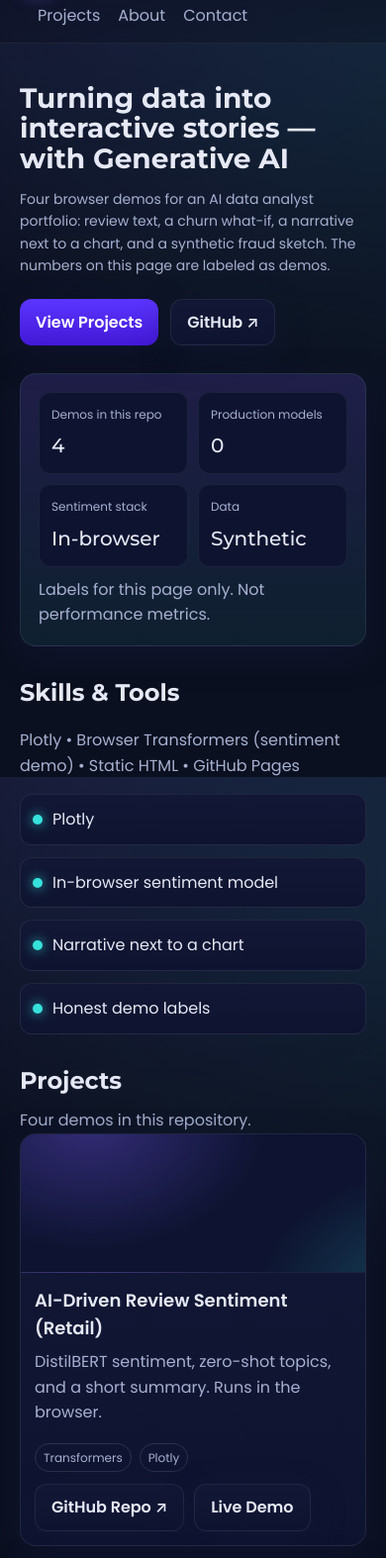
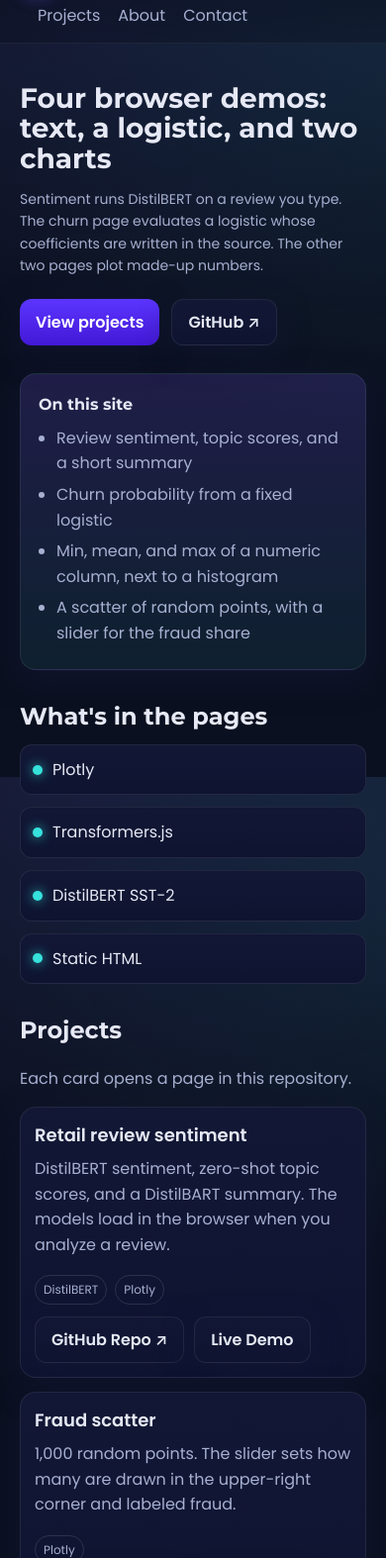
Before and after one commit to ParBproject/Generative-AI-Data, a website: page index.html in a window 390 px wide. Shown: the part 59-1633 px from the top of the page at 99% size. Drawn offline with Linux system fonts and the light colour scheme.

Commit message:
Remove generated images and rewrite the demo copy (#18)
The README read like interview notes, and the repo still held
generated dashboard pictures plus screenshots of charts the pages
no longer draw. The copy now matches what the four pages actually do.

```diff
--- a/index.html
+++ b/index.html
@@ -3,16 +3,13 @@
 <head>
   <meta charset="utf-8" />
   <meta name="viewport" content="width=device-width, initial-scale=1" />
-  <title>Generative AI Data Analyst – Portfolio</title>
-  <meta name="description" content="Four browser demos: in-browser DistilBERT sentiment, a two-feature churn sketch, column min/mean/max with example-claim checks, and a synthetic fraud cloud." />
-  <meta name="author" content="ParBproject" />
-  <meta property="og:title" content="Generative AI Data Analyst – Portfolio" />
-  <meta property="og:description" content="Four labeled browser demos on synthetic data. No forecast, confidence interval, or classifier is drawn on the homepage." />
+  <title>Data demos — Par Bahrae</title>
+  <meta name="description" content="Four browser demos: DistilBERT review sentiment, a fixed-coefficient churn logistic, a column min/mean/max with a histogram, and a scatter of random points." />
+  <meta name="author" content="Par Bahrae" />
+  <meta property="og:title" content="Data demos — Par Bahrae" />
+  <meta property="og:description" content="DistilBERT review sentiment, a fixed-coefficient churn logistic, a column summary, and a scatter of random points." />
   <meta property="og:type" content="website" />
-  <meta property="og:image" content="https://dummyimage.com/1200x630/0b1020/e0e7ff&text=AI+Data+Analyst+Portfolio" />
   <meta name="theme-color" content="#0b1020" />
-
-  <!-- Fonts -->
   <link rel="preconnect" href="https://fonts.googleapis.com">
   <link rel="preconnect" href="https://fonts.gstatic.com" crossorigin>
   <link href="https://fonts.googleapis.com/css2?family=Montserrat:wght@500;700&family=Poppins:wght@300;400;600&display=swap" rel="stylesheet">
@@ -110,26 +107,22 @@
     .card {
       background: linear-gradient(180deg, var(--panel), var(--panel-2));
       border: 1px solid rgba(255,255,255,.08); border-radius: var(--radius); overflow: hidden; box-shadow: var(--shadow);
-      display:flex; flex-direction:column; min-height: 260px;
+      display:flex; flex-direction:column;
     }
-    .thumb { height:140px; background: radial-gradient(300px 220px at 20% -10%, rgba(124,92,255,.35), transparent 60%), radial-gradient(300px 220px at 120% 120%, rgba(54,225,220,.25), transparent 60%), #0d1330; border-bottom: 1px solid rgba(255,255,255,.06); }
     .card-content { padding: 14px; display:flex; flex:1; flex-direction:column; }
     .tags { display:flex; gap:8px; flex-wrap:wrap; margin:8px 0 12px; }
     .tag { font-size: 12px; padding: 4px 8px; border-radius: 999px; border: 1px solid rgba(255,255,255,.12); color: var(--muted); }
     .card a { align-self:flex-start; margin-top: auto; }
 
-    .kpis { display:grid; grid-template-columns: repeat(4, minmax(120px, 1fr)); gap: 10px; }
-    .kpi { padding: 12px; border-radius: 12px; background: #0e1430; border: 1px solid rgba(255,255,255,.06); }
-    .kpi .label { color: var(--muted); font-size: 12px; }
-    .kpi .value { font-family: 'Montserrat', sans-serif; font-size: 20px; margin-top: 6px; }
+    .hero-card h2 { font-family: 'Montserrat', sans-serif; font-size: 16px; margin: 0 0 8px; }
+    .hero-card ul { margin: 0; padding-left: 18px; color: var(--muted); }
+    .hero-card li { margin: 6px 0; }
 
     /* Footer */
     footer { margin: 34px 0 60px; text-align:center; color: var(--muted); }
 
-    /* Responsive tweaks */
     @media (max-width: 900px) {
       .hero { grid-template-columns: 1fr; }
-      .kpis { grid-template-columns: repeat(2, minmax(120px, 1fr)); }
     }
   </style>
 </head>
@@ -138,8 +131,8 @@
   <header class="nav" aria-label="Top Navigation">
     <div class="nav-inner">
       <div class="brand">
-        <div class="logo" aria-hidden="true">AI</div>
-        <span>Generative AI Data Analyst</span>
+        <div class="logo" aria-hidden="true">PB</div>
+        <span>Par Bahrae</span>
       </div>
       <nav>
         <a class="link" href="#projects">Projects</a>
@@ -150,56 +143,55 @@
   </header>
 
   <main id="main">
-    <!-- Hero -->
     <section class="hero" id="home">
       <div>
-        <h1 class="title">Turning data into interactive stories — with Generative AI</h1>
-        <p class="subtitle">Four browser demos for an AI data analyst portfolio: review text, a churn what-if, a narrative next to a chart, and a synthetic fraud sketch. The numbers on this page are labeled as demos.</p>
+        <h1 class="title">Four browser demos: text, a logistic, and two charts</h1>
+        <p class="subtitle">Sentiment runs DistilBERT on a review you type. The churn page evaluates a logistic whose coefficients are written in the source. The other two pages plot made-up numbers.</p>
         <div class="cta">
-          <a class="btn primary" href="#projects">View Projects</a>
+          <a class="btn primary" href="#projects">View projects</a>
           <a class="btn" href="https://github.com/ParBproject/Generative-AI-Data" target="_blank" rel="noopener">GitHub ↗</a>
         </div>
       </div>
-      <div class="hero-card" aria-label="At-a-glance metrics">
-        <div class="kpis" id="kpis"></div>
-        <div class="muted" style="margin-top:10px">Labels for this page only. Not performance metrics.</div>
+      <div class="hero-card">
+        <h2>On this site</h2>
+        <ul>
+          <li>Review sentiment, topic scores, and a short summary</li>
+          <li>Churn probability from a fixed logistic</li>
+          <li>Min, mean, and max of a numeric column, next to a histogram</li>
+          <li>A scatter of random points, with a slider for the fraud share</li>
+        </ul>
       </div>
     </section>
 
-    <!-- Skills -->
     <section aria-labelledby="skills-title">
-      <h2 class="section-title" id="skills-title">Skills & Tools</h2>
-      <p class="muted">Plotly • Browser Transformers (sentiment demo) • Static HTML • GitHub Pages</p>
+      <h2 class="section-title" id="skills-title">What's in the pages</h2>
       <div class="skills" role="list">
         <div class="chip" role="listitem"><span class="dot"></span> Plotly</div>
-        <div class="chip" role="listitem"><span class="dot"></span> In-browser sentiment model</div>
-        <div class="chip" role="listitem"><span class="dot"></span> Narrative next to a chart</div>
-        <div class="chip" role="listitem"><span class="dot"></span> Honest demo labels</div>
+        <div class="chip" role="listitem"><span class="dot"></span> Transformers.js</div>
+        <div class="chip" role="listitem"><span class="dot"></span> DistilBERT SST-2</div>
+        <div class="chip" role="listitem"><span class="dot"></span> Static HTML</div>
       </div>
     </section>
 
-    <!-- Projects -->
     <section id="projects" aria-labelledby="projects-title">
       <h2 class="section-title" id="projects-title">Projects</h2>
-      <div class="muted">Four demos in this repository.</div>
+      <p class="muted">Each card opens a page in this repository.</p>
       <div class="projects-grid" id="projectsGrid"></div>
     </section>
 
-    <!-- About -->
     <section id="about" aria-labelledby="about-title">
-      <h2 class="section-title" id="about-title">About Me</h2>
-      <p class="muted">These pages are interview demos, not production models. The sentiment page loads DistilBERT in the browser. The churn page is a two-feature logistic sketch. The storytelling page prints a column's minimum, mean, and maximum, then checks example claims against those stats. The fraud page draws a synthetic cloud. Sibling repos — Bayline fulfillment and the stroke casebook — are where the analyst work lives.</p>
+      <h2 class="section-title" id="about-title">About</h2>
+      <p class="muted">I'm Par Bahrae. These four pages are small demos I can open in a browser: a sentiment model on text you type, a logistic with the coefficients in <code>js/demo-logic.js</code>, a column summary, and a scatter of random points. Other analysis work is on <a href="https://parbproject.github.io/">parbproject.github.io</a>.</p>
     </section>
 
-    <!-- Contact -->
     <section id="contact" aria-labelledby="contact-title">
       <h2 class="section-title" id="contact-title">Contact</h2>
-      <p class="muted">The code for these demos is in <a href="https://github.com/ParBproject/Generative-AI-Data" target="_blank" rel="noopener">this repository</a>.</p>
+      <p class="muted"><a href="mailto:githubproproject@proton.me">githubproproject@proton.me</a> · <a href="https://www.linkedin.com/in/parbahrae/" target="_blank" rel="noopener">LinkedIn</a> · <a href="https://github.com/ParBproject/Generative-AI-Data" target="_blank" rel="noopener">GitHub</a></p>
     </section>
   </main>
 
   <footer>
-    <div>© <span id="year"></span> • ParBproject</div>
+    <div>© <span id="year"></span> Par Bahrae</div>
   </footer>
 
   <script src="js/portfolio-home.js"></script>
--- a/js/demo-logic.js
+++ b/js/demo-logic.js
@@ -63,9 +63,9 @@ function contribution(coefficient, value, baseline) {
 
   function churnFormulaText(coefficients) {
     var coef = coefficients || COEFFICIENTS;
-    return 'Illustrative logistic, not fit on customer data: probability = sigmoid(' +
+    return 'Fixed coefficients, not fit on customer data: probability = sigmoid(' +
       coef.intercept + ' + (' + coef.tenure + ' × tenure) + (' + coef.charges +
-      ' × monthly charges)). Bars are coefficient × (value − baseline), not SHAP.';
+      ' × monthly charges)). Bars are coefficient × (value − baseline), in log-odds.';
   }
 
   function fraudCounts(total, fraudPercent) {
--- a/js/portfolio-home.js
+++ b/js/portfolio-home.js
@@ -1,71 +1,40 @@
 (function () {
-  var kpiData = [
-    { label: 'Demos in this repo', value: '4' },
-    { label: 'Production models', value: '0' },
-    { label: 'Sentiment stack', value: 'In-browser' },
-    { label: 'Data', value: 'Synthetic' }
-  ];
-
   var projects = [
     {
-      title: 'AI-Driven Review Sentiment (Retail)',
-      blurb: 'DistilBERT sentiment, zero-shot topics, and a short summary. Runs in the browser.',
-      tags: ['Transformers', 'Plotly'],
+      title: 'Retail review sentiment',
+      blurb: 'DistilBERT sentiment, zero-shot topic scores, and a DistilBART summary. The models load in the browser when you analyze a review.',
+      tags: ['DistilBERT', 'Plotly'],
       repo: 'https://github.com/ParBproject/Generative-AI-Data',
       live: 'retail_sentiment_demo.html'
     },
     {
-      title: 'Synthetic Data for Fraud Detection',
-      blurb: 'A slider that redraws a synthetic fraud cloud. Not a trained detector.',
-      tags: ['Synthetic', 'Plotly'],
+      title: 'Fraud scatter',
+      blurb: '1,000 random points. The slider sets how many are drawn in the upper-right corner and labeled fraud.',
+      tags: ['Plotly'],
       repo: 'https://github.com/ParBproject/Generative-AI-Data',
       live: 'fraud_demo.html'
     },
     {
-      title: 'Automated Data Storytelling',
-      blurb: 'Minimum, mean, and maximum beside a histogram. Example claims are checked against those stats. Not a language model.',
+      title: 'Column summary',
+      blurb: 'Mean, minimum, and maximum of a numeric column, drawn as a histogram. The sample file is five made-up rows.',
       tags: ['CSV', 'Plotly'],
       repo: 'https://github.com/ParBproject/Generative-AI-Data',
       live: 'automated_data_storytelling_demo.html'
     },
     {
-      title: 'Churn Prediction Dashboard',
-      blurb: 'Two sliders and a hand-set logistic. Useful for explaining a coefficient, not a churn model.',
-      tags: ['What-if', 'Plotly'],
+      title: 'Churn what-if',
+      blurb: 'A logistic with fixed coefficients. The sliders change tenure and monthly charges and show the new probability.',
+      tags: ['Plotly'],
       repo: 'https://github.com/ParBproject/Generative-AI-Data',
       live: 'churn_demo.html'
     }
   ];
-
-  function addText(parent, className, text) {
-    var el = document.createElement('div');
-    if (className) el.className = className;
-    el.textContent = text;
-    parent.appendChild(el);
-    return el;
-  }
-
-  var kpisEl = document.getElementById('kpis');
-  if (kpisEl) {
-    kpiData.forEach(function (item) {
-      var card = document.createElement('div');
-      card.className = 'kpi';
-      addText(card, 'label', item.label);
-      addText(card, 'value', item.value);
-      kpisEl.appendChild(card);
-    });
-  }
 
   var grid = document.getElementById('projectsGrid');
   if (grid) {
     projects.forEach(function (project) {
       var card = document.createElement('article');
       card.className = 'card';
-      var thumb = document.createElement('div');
-      thumb.className = 'thumb';
-      thumb.setAttribute('role', 'img');
-      thumb.setAttribute('aria-label', project.title);
-      card.appendChild(thumb);
 
       var content = document.createElement('div');
       content.className = 'card-content';
--- a/js/story-demo.js
+++ b/js/story-demo.js
@@ -5,7 +5,7 @@
   var chart = document.getElementById('chart');
   var select = document.getElementById('columnSelect');
   var factcheckList = document.getElementById('factcheckList');
-  var factcheckPlaceholder = 'Load a numeric column. Each example is then checked against that column\'s minimum, mean, maximum, and row count.';
+  var factcheckPlaceholder = 'Load a numeric column to check the example sentences against its minimum, mean, maximum, and row count.';
 
   function warningSuffix() {
     var warnings = dataset && dataset.warnings;
@@ -29,7 +29,7 @@
       var sentence = document.createElement('p');
       sentence.textContent = claim.sentence;
       var falsifier = document.createElement('div');
-      falsifier.textContent = 'Column stat that falsifies it: ' + claim.falsifier;
+      falsifier.textContent = 'Checked against: ' + claim.falsifier;
       article.append(type, sentence, falsifier);
       factcheckList.appendChild(article);
     });
```
Also changed, not shown: automated_data_storytelling_demo.html (+6 -6 lines), churn_demo.html (+2 -2 lines), fraud_demo.html (+3 -4 lines), retail_sentiment_demo.html (+1 -1 lines), test/demo-logic.test.js (+3 -2 lines), test/pages.test.js (+30 -11 lines), test/readme.test.js (+9 -3 lines), README.md, 1 other file.
